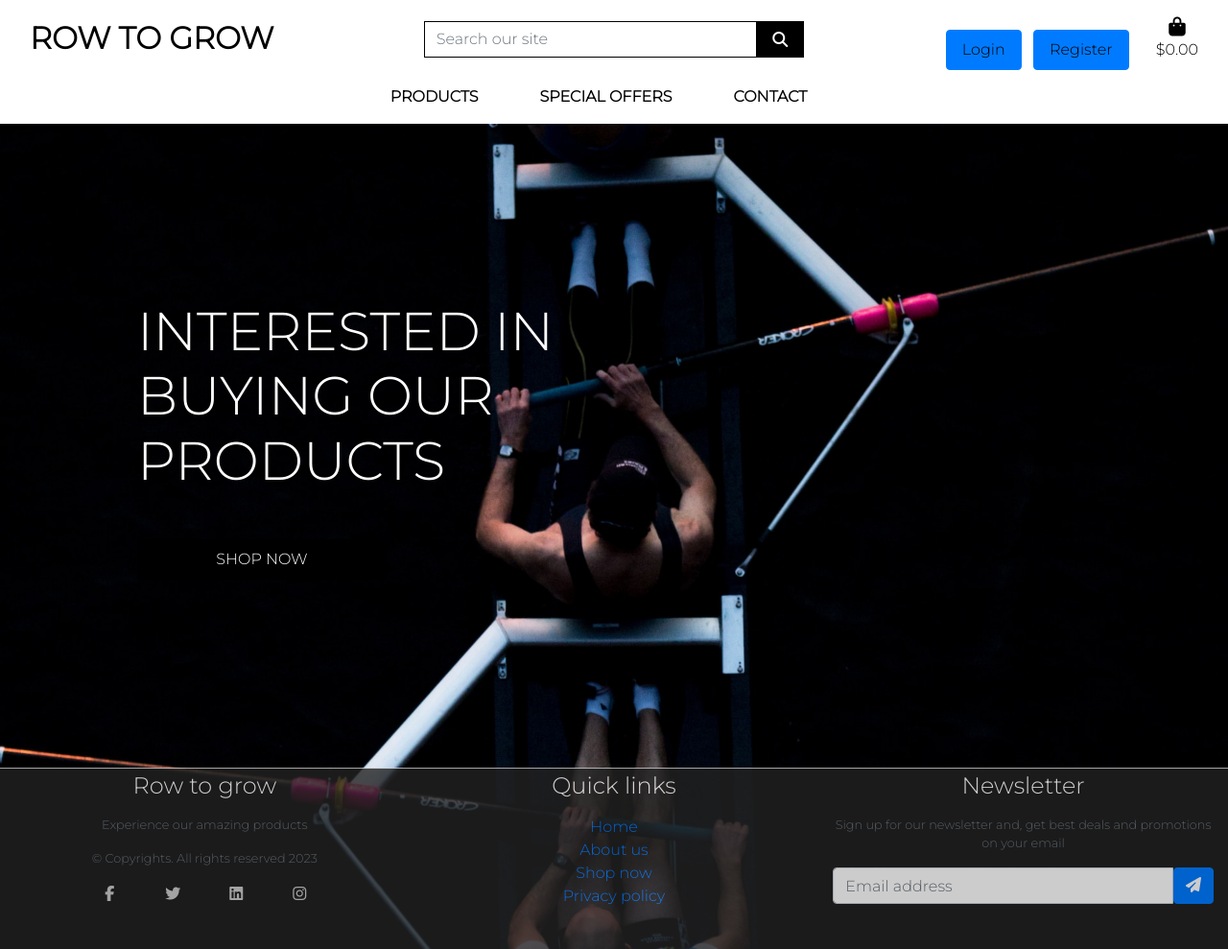
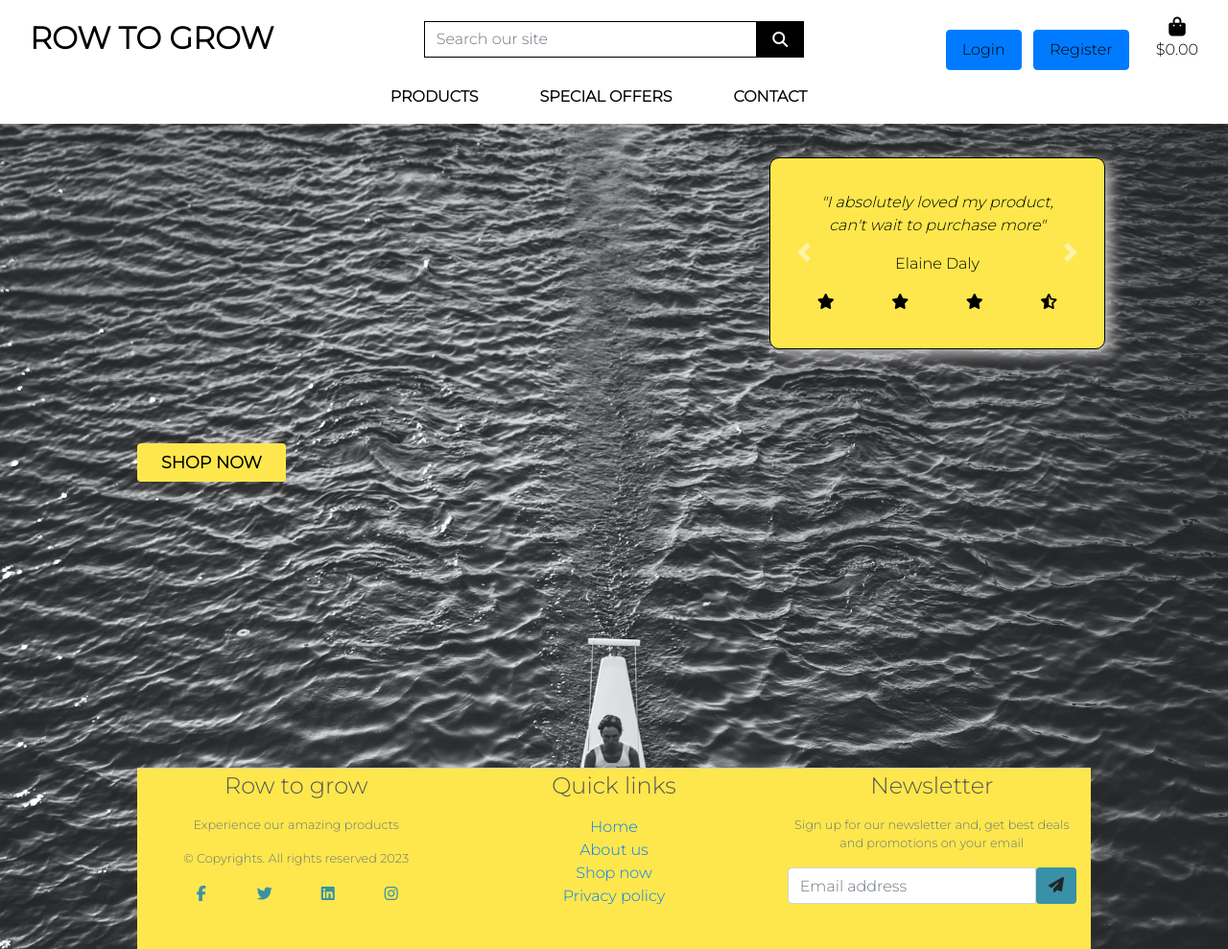
Before and after one commit to tmarkec/row_to_grow, a Django app: page / in a window 1280 px wide. Shown: the whole page at 96% size. Run offline with Django 3.2, Linux system fonts and the light colour scheme; parts of the project's set-up code (start-up, migrations or seed data) failed here and were passed over; some libraries are stand-ins or nearby versions.

Commit message:
change style of the home page

```diff
--- a/contact/templates/contact/contact.html
+++ b/contact/templates/contact/contact.html
@@ -24,7 +24,7 @@
             </div>
         </div>
         <div class="row">
-            <div class="col-10 col-lg-8">
+            <div class="col-10 col-lg-7 mx-auto p-5">
                 <form method="post">
                     {% csrf_token %}
                     {{ form|crispy }}
--- a/contact/templates/contact/contact_success.html
+++ b/contact/templates/contact/contact_success.html
@@ -15,7 +15,7 @@
 
 {% block content %}
     <div class="overlay"></div>
-    <div class="container">
+    <div class="container p-5">
         <div class="row">
             <div class="col">
                 <hr>
--- a/home/templates/home/index.html
+++ b/home/templates/home/index.html
@@ -13,15 +13,66 @@
 
 {% block content %}
     <div class="container h-100">
-        <div class="row h-100">
-            <div class="col-7 col-md-6 my-auto">
-                <h1 class="display-4 logo-font text-white">Interested in buying our products</h1>
+        <div class="row h-100 justify-content-between">
+            <div class="col-lg-5 col-md-10 my-auto">
+                <!-- <div class="card rap">
+                <h5 class="display-4 logo-font text-black rounded text-center">Grow with us!</h5>
+            </div> -->
                 <div class="my-5">
                     <h3>
-                        <a href="{% url 'products' %}" class="shop-now-button btn btn-large rounded-1 text-uppercase py-2">Shop Now</a>
+                        <a href="{% url 'products' %}" class="btn btn-large rounded-1 text-uppercase px-4 test-btn">Shop Now</a>
                     </h3>
                 </div>
             </div>
+            <div id="carouselExampleControls" class="carousel slide col-lg-5 col-md-10 rap" data-ride="carousel">
+                <div class="carousel-inner text-center text-black p-4">
+                    <div class="carousel-item active " data-bs-interval="10000">
+
+
+                        <p class="font-italic font-weight-light">"I absolutely loved my product, can't wait to purchase more"</p>
+                        <p class="font-weight-light"> Elaine Daly</p>
+                        <div class="row">
+                            <div class="col"><i class="fas fa-star"></i></div>
+                            <div class="col"><i class="fas fa-star"></i></div>
+                            <div class="col"><i class="fas fa-star"></i></div>
+                            <div class="col"><i class="fas fa-star-half-alt"></i></div>
+                        </div>
+
+
+                    </div>
+                    <div class="carousel-item" data-bs-interval="2000">
+
+                        <p class="font-italic font-weight-light">"I absolutely loved my product, can't wait to purchase more"</p>
+                        <p class="font-weight-light"> Marin Marko</p>
+                        <div class="row">
+                            <div class="col"><i class="fas fa-star"></i></div>
+                            <div class="col"><i class="fas fa-star"></i></div>
+                            <div class="col"><i class="fas fa-star"></i></div>
+                            <div class="col"><i class="fas fa-star"></i></div>
+                        </div>
+
+                    </div>
+                    <div class="carousel-item">
+
+                        <p class="font-italic font-weight-light">"I absolutely loved my product, can't wait to purchase more"</p>
+                        <p class="font-weight-light"> Martha Daly</p>
+                        <div class="row">
+                            <div class="col"><i class="fas fa-star"></i></div>
+                            <div class="col"><i class="fas fa-star"></i></div>
+                            <div class="col"><i class="fas fa-star"></i></div>
+                            <div class="col"><i class="fas fa-star-half-alt"></i></div>
+                        </div>>
+
+                    </div>
+                <a class="carousel-control-prev" href="#carouselExampleControls" role="button" data-slide="prev">
+                  <span class="carousel-control-prev-icon" aria-hidden="true"></span>
+                  <span class="sr-only">Previous</span>
+                </a>
+                <a class="carousel-control-next" href="#carouselExampleControls" role="button" data-slide="next">
+                  <span class="carousel-control-next-icon" aria-hidden="true"></span>
+                  <span class="sr-only">Next</span>
+                </a>
+              </div>
         </div>
     </div>
 {% endblock %}
--- a/profiles/templates/profiles/history.html
+++ b/profiles/templates/profiles/history.html
@@ -23,7 +23,7 @@
             <hr>
         </div>
     </div>
-    <div class="row">
+    <div class="row p-5">
         <div class="col-10">
             <div class="order-history table-responsive-sm">
                 <table class="table table-sm table-borderless">
--- a/profiles/templates/profiles/password_change.html
+++ b/profiles/templates/profiles/password_change.html
@@ -24,12 +24,14 @@
         </div>
     </div>
     <div class="row">
-            <div class="col-10 col-lg-8">
-                <h1>Change password</h1>
+        <div class="col-10 col-lg-8 p-5">
+            <h1>Change your password!</h1>
             <form method="post">
                 {% csrf_token %}
                 {{ form|crispy }}
                 <button type="submit">Change password</button>
             </form>
         </div>
+    </div>
+</div>
 {% endblock %}
--- a/profiles/templates/profiles/personal_info.html
+++ b/profiles/templates/profiles/personal_info.html
@@ -19,11 +19,11 @@
     <div class="row">
         <div class="col">
             <hr>
-                <h2 class="logo-font mb-4">Personal information</h2>
+            <h2 class="logo-font mb-2">Personal information</h2>
             <hr>
         </div>
     </div>
-        <div class="row justify-content-around my-5">
+    <div class="row justify-content-around p-5">
         <div class="col-sm-8 col-md-5 text-center profile-box m-4">
             <a href="{% url 'history' %}" class="profile-link">
                 <i class="fas fa-history fa-lg pt-3"></i>
@@ -53,4 +53,5 @@
             </a>
         </div>
     </div>
+</div>
 {% endblock %}
--- a/profiles/templates/profiles/profile.html
+++ b/profiles/templates/profiles/profile.html
@@ -24,7 +24,7 @@
         </div>
     </div>
     <div class="row">
-            <div class="col-10 col-lg-8">
+        <div class="col-10 col-lg-8 p-5">
             <p class="text-muted">Default Delivery Information</p>
             <form class="mt-3" action="{% url 'profile' %}" method="POST" id="profile-update-form">
                 {% csrf_token %}
@@ -32,4 +32,6 @@
                 <button class="btn btn-black rounded-0 text-uppercase float-right">Update Information</button>
             </form>
         </div>
+    </div>
+</div>
 {% endblock %}
--- a/profiles/templates/profiles/wishlist.html
+++ b/profiles/templates/profiles/wishlist.html
@@ -29,7 +29,7 @@
             {% if products %}
             <div class="row">
                 {% for product in products %}
-                <div class="col-sm-6 col-md-6 col-lg-4 col-xl-3">
+                <div class="col-sm-6 col-md-6 col-lg-4 col-xl-3 p-5">
                     <div class="card h-100 border-0">
                         {% if product.image %}
 
@@ -65,10 +65,14 @@
                             </div>
                         </div>
                     </div>
+                    <a href="{% url 'delete_from_wishlist' product.id %}">Remove from Wishlist</a>
                 </div>
                 {% endfor %}
                 {% else %}
+                <div class="col-sm-6 col-md-6 col-lg-4 col-xl-3 p-5">
                 <p>Your wishlist is currently empty.</p>
+                <a href="{% url 'products' %}">Select products</a>
+                </div>
                 {% endif %}
             </div>
         </div>
--- a/profiles/urls.py
+++ b/profiles/urls.py
@@ -7,5 +7,6 @@ urlpatterns = [
     path('history/', views.history, name='history'),
     path('wishlist/', views.wishlist, name='wishlist'),
     path('wishlist/add/<int:product_id>/', views.add_to_wishlist, name='add_to_wishlist'),
+    path('wishlist/delete/<int:product_id>/', views.delete_from_wishlist, name='delete_from_wishlist'),
     path('accounts/password/change/', views.password_change, name='password_change'),
 ]
--- a/static/css/base.css
+++ b/static/css/base.css
@@ -1,13 +1,31 @@
 html {
     height: 100%;
 }
-footer {
-    width: 100%;
+.test-btn {
+    background: #fde74c;
+    color: black;
+    font-weight: 700;
+    font-size: 1.1rem;
 }
+.test-btn:hover {
+    background: rgb(161, 181, 216);
+    color: rgb(228, 240, 208);;
+}
+.rap {
+    background: rgb(253,231,76);
+/* background: linear-gradient(90deg, rgba(253,231,76,1) 0%, rgba(255,255,255,1) 100%); */
+    border: 1px solid;
+    padding: 10px;
+    box-shadow: 5px 5px 15px #ccc;
+    color: #ccc;
+    height: 200px;
+    max-width: 350px;
+    border: 1px solid #000;
+    border-radius: 10px;
+  }
 body {
-    background: url('/media/home_page.jpg') no-repeat center center fixed;
+    background: url('/media/home5.jpg') no-repeat center center fixed;
     background-size: cover;
-
     height: calc(100vh - 164px);
     color: #555;
     font-family: 'Montserrat', sans-serif;
@@ -137,9 +155,8 @@ body {
 /* ---------------------------------Footer */
 .main-footer {
     border-top: solid 1px #ccc;
-    background-color: #222;
-    opacity: .8;
-    color: #ffffff;
+    background-color: #fde74c ;
+
 }
 .social_footer_ul {
     list-style-type: none;
@@ -150,7 +167,7 @@ body {
   }
 
   .social_footer_ul li a {
-    color: #ccc;
+    color: #3891a6;
 
     padding: 8px;
   }
@@ -162,6 +179,9 @@ body {
   .update-link,
   .remove-item {
     cursor: pointer;
+  }
+  .btn-oposit {
+    background-color: #3891a6;
   }
   /* ------------------------------Allauth */
   .allauth-form-inner-content p {
--- a/templates/base.html
+++ b/templates/base.html
@@ -73,7 +73,7 @@
                         </a>
                     </li> -->
                     <li class="list-inline-item ">
-                      <a class="text-black nav-link btn btn-primary" href="{% url 'account_logout' %}">
+                      <a class="text-black nav-link btn test-btn text-uppercase" href="{% url 'account_logout' %}">
                           <div class="text-center">
                               <p class="my-0">Logout</p>
                           </div>
@@ -192,7 +192,7 @@
                     <form action="#">
                         <div class="input-group mb-3">
                             <input class="form-control" type="text" placeholder="Email address" aria-label="Recipient's username" aria-describedby="button-addon2">
-                            <button class="btn btn-primary" id="button-addon2" type="button"><i class="fas fa-paper-plane"></i></button>
+                            <button class="btn btn-oposit" id="button-addon2" type="button"><i class="fas fa-paper-plane"></i></button>
                         </div>
                     </form>
                 </div>
```
Also changed, not shown: profiles/views.py (+9 -0 lines), media/home.jpg (added), media/home5.jpg (added). Lines whose indentation alone changed are shown as unchanged.
